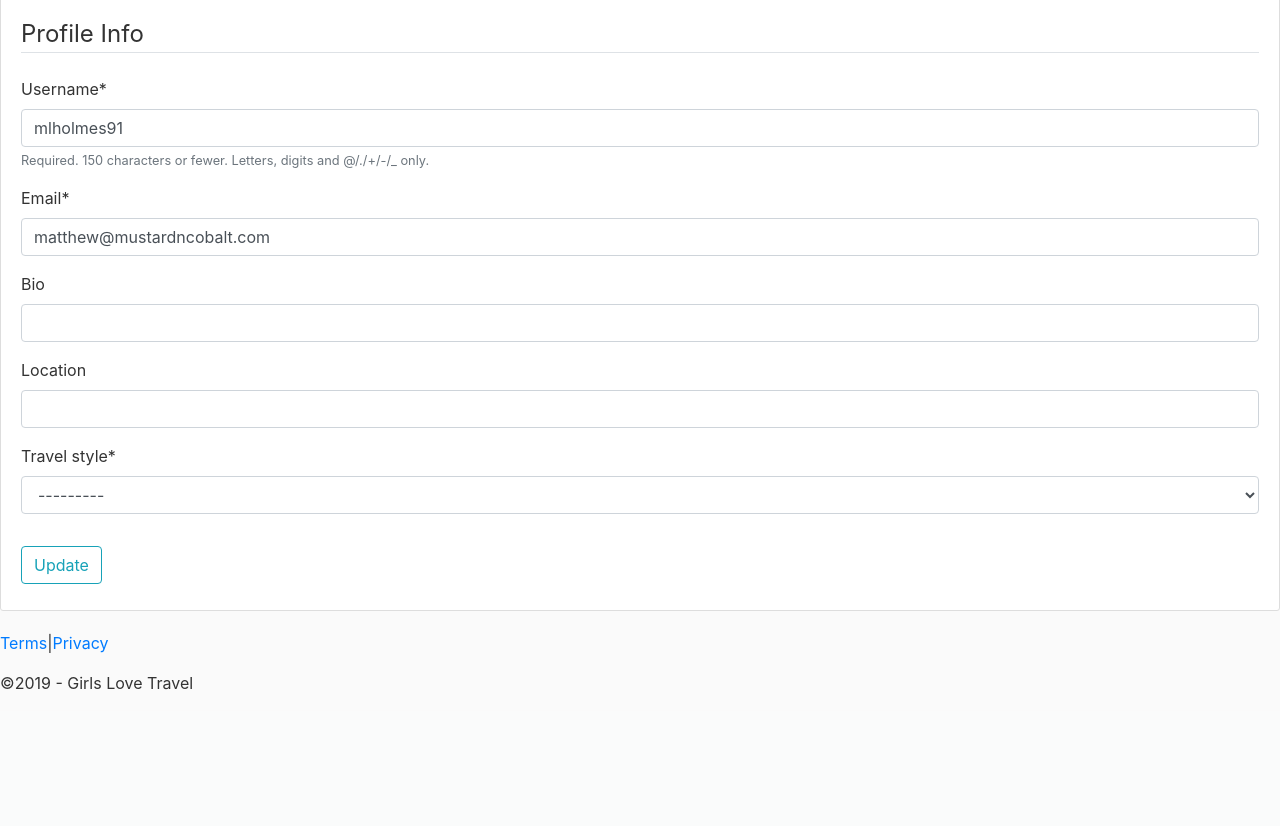
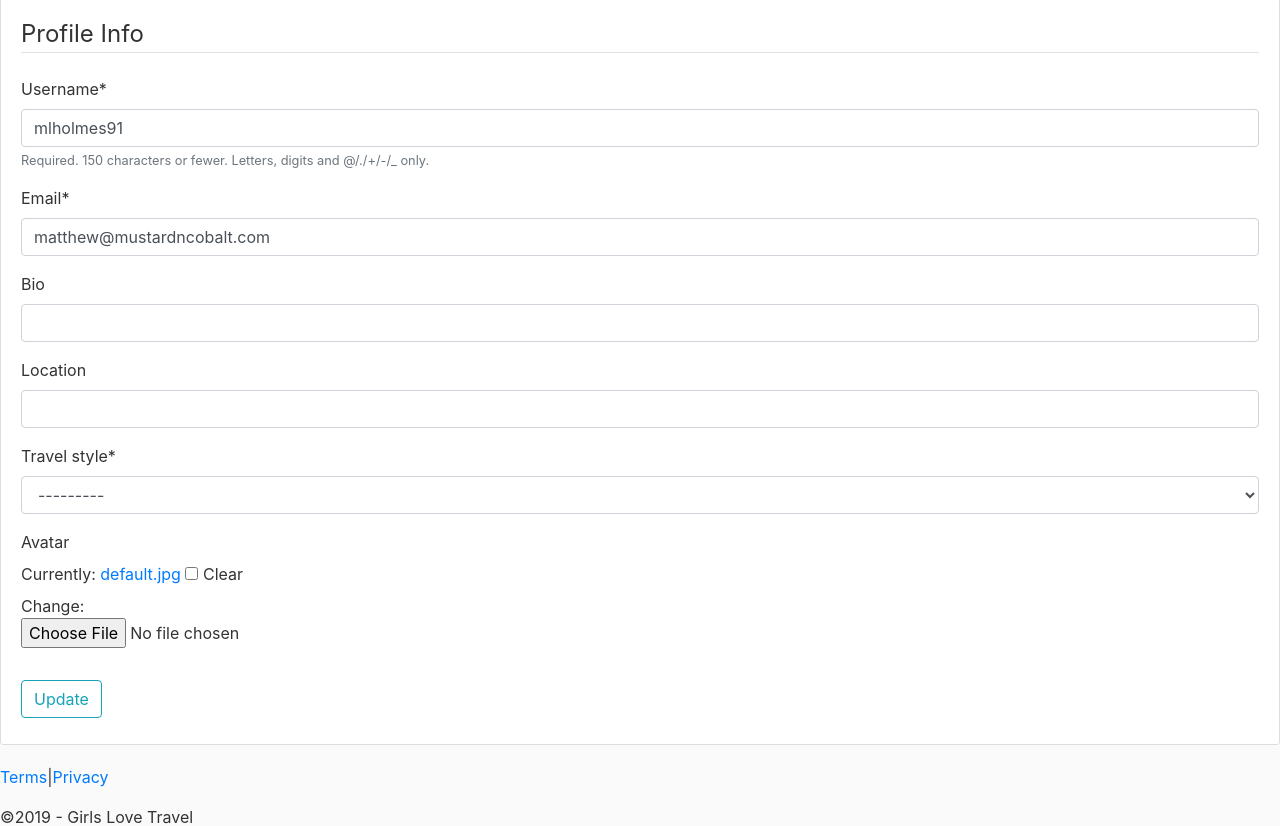
Before and after one commit to NerdPractitioner/Travel-App, a Django app: page /profile/ in a window 1280 px wide. Shown: the part 216-1042 px from the top of the page. Before the commit the page ends 906 px from the top, so only its background shows below. Run offline with Django 3.2, Linux system fonts and the light colour scheme; a user stored in the database is signed in; data comes from the database, SQL or seed files in the repository; both versions use the stored data as it was after the commit; some libraries are stand-ins or nearby versions.

Commit message:
work on extending form

```diff
--- a/UserProfiles/forms.py
+++ b/UserProfiles/forms.py
@@ -26,4 +26,4 @@ class UserUpdateForm(forms.ModelForm):
 class ProfileUpdateForm(forms.ModelForm):
     class Meta:
         model = Profile
-        fields =['bio', 'location', 'travel_style']
+        fields =['bio', 'location', 'travel_style', 'avatar']
--- a/UserProfiles/models.py
+++ b/UserProfiles/models.py
@@ -13,7 +13,7 @@ class Profile(models.Model):
         ('WORK','Work'),
     )
     user = models.OneToOneField(User, on_delete=models.CASCADE)
-    #image = models.ImageField(default='default.jpg', upload_to='profile_pics')
+    avatar = models.ImageField(default='default.jpg', upload_to='profile_pics/', null=True, blank=True)
     bio = models.CharField(max_length=500, blank=True)
     location = models.CharField(max_length=30, blank=True)
     travel_style = models.CharField(max_length=20, choices=TRAVEL_STYLE)
--- a/UserProfiles/templates/UserProfiles/profile.html
+++ b/UserProfiles/templates/UserProfiles/profile.html
@@ -4,7 +4,7 @@
 {% block content %}
     <div class="content-section">
       <div class="media">
-        <img class="rounded-circle account-img" src="{{ user.profile.image.url }}">
+        <img class="rounded-circle account-img" src="{{ user.profile.avatar.url }}">
         <div class="media-body">
           <h2 class="account-heading">{{ user.username }}</h2>
           <ul>
--- a/UserProfiles/templates/UserProfiles/register.html
+++ b/UserProfiles/templates/UserProfiles/register.html
@@ -2,7 +2,7 @@
 {% load crispy_forms_tags %}
 {% block content %}
     <div class="content-section">
-        <form method="POST">
+        <form method="POST" enctype="multipart/form-data">
             {% csrf_token %}
             <fieldset class="form-group">
                 <legend class="border-bottom mb-4">Join Today</legend>
--- a/UserProfiles/views.py
+++ b/UserProfiles/views.py
@@ -1,12 +1,11 @@
 from django.shortcuts import render, redirect
 from django.contrib import messages
+from django.contrib.auth import login, authenticate
 from django.contrib.auth.decorators import login_required
-from .forms import UserRegisterForm, ProfileUpdateForm, UserUpdateForm
 from PIL import Image
 from django.db import transaction
-from django.contrib.auth import login, authenticate
 
-
+from .forms import UserRegisterForm, ProfileUpdateForm, UserUpdateForm
 
 @login_required
 def profile(request):
@@ -39,7 +38,7 @@ def profile(request):
 def register(request):
     if request.method == 'POST':
         form = UserRegisterForm(request.POST)
-        profile_form = ProfileUpdateForm(request.POST)
+        profile_form = ProfileUpdateForm(request.POST, request.FILES,)
 
         if form.is_valid() and profile_form.is_valid():
             user = form.save()
@@ -55,5 +54,8 @@ def register(request):
         form = UserRegisterForm()
         profile_form = ProfileUpdateForm()
 
-    context = {'form' : form, 'profile_form' : profile_form}
+    context = {
+        'form' : form,
+        'profile_form' : profile_form
+        }
     return render(request, 'UserProfiles/register.html', context)
--- a/mainapp/settings.py
+++ b/mainapp/settings.py
@@ -67,6 +67,7 @@ TEMPLATES = [
                 'django.template.context_processors.request',
                 'django.contrib.auth.context_processors.auth',
                 'django.contrib.messages.context_processors.messages',
+                'django.template.context_processors.media',
             ],
         },
     },
@@ -127,6 +128,7 @@ STATICFILES_DIRS = (
     os.path.join(BASE_DIR, "assets"),
 )
 
+
 MEDIA_ROOT = os.path.join(BASE_DIR, 'media')
 MEDIA_URL = '/media/'
 
@@ -134,4 +136,6 @@ MEDIA_URL = '/media/'
 CRISPY_TEMPLATE_PACK = 'bootstrap4'
 
 
-LOGIN_REDIRECT_URL = '/UserProfiles/login'
+
+#LOGIN_REDIRECT_URL = 'profile'
+#LOGIN_URL = 'login'
--- a/mainapp/urls.py
+++ b/mainapp/urls.py
@@ -22,6 +22,7 @@ from django.urls import path, include
 from django.conf import settings
 from UserProfiles import views as user_views
 from . import views as mainapp_views
+from django.conf.urls.static import static
 
 urlpatterns = [
     path('', mainapp_views.home, name="home"),
@@ -34,7 +35,5 @@ urlpatterns = [
 
 ]
 
-"""
 if settings.DEBUG:
     urlpatterns += static(settings.MEDIA_URL, document_root=settings.MEDIA_ROOT)
-    """
```
Also changed, not shown: UserProfiles/migrations/0002_profile_avatar.py (added), db.sqlite3, media/default.jpg (renamed from UserProfiles/media/default.jpg), 2 other files.
